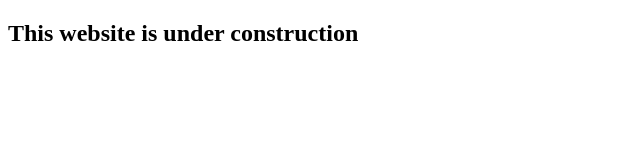
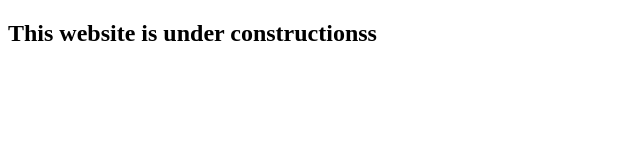
Before and after one commit to IammYann/Portfolio, a plain HTML site: page index.html in a window 1280 px wide. Shown: the full height of the page, 0-640 px from the left. Drawn offline with Linux system fonts and the light colour scheme.

```diff
--- a/index.html
+++ b/index.html
@@ -6,6 +6,6 @@
     <title>Aryan's portfolio</title>
 </head>
 <body>
-    <h2>This website is under construction</h2>
+    <h2>This website is under constructionss</h2>
 </body>
 </html>
```
